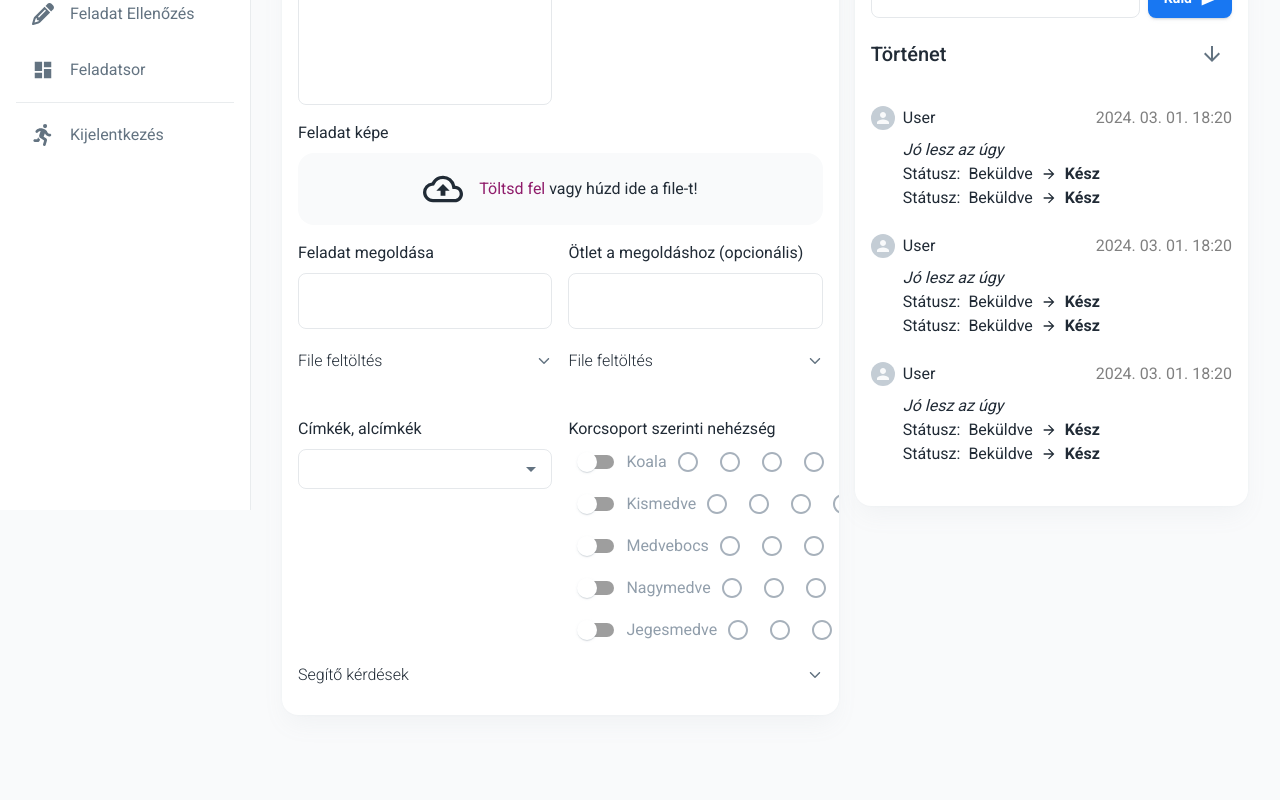
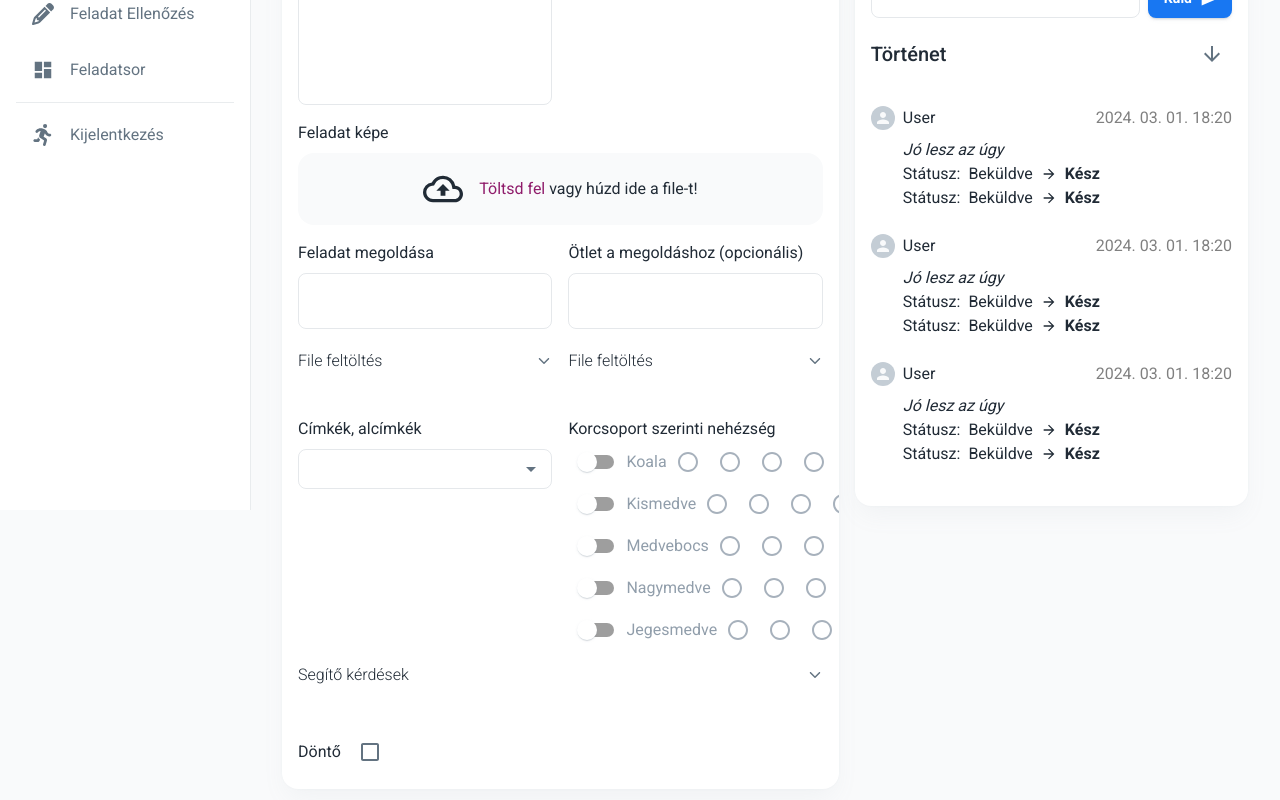
Before and after one commit to mok-it/feladatsor-frontend, a React (Vite) app: page /exercise/1 in a window 1280 px wide. Shown: the part 290-1090 px from the top of the page. Built offline with nearby package versions, Linux system fonts and the light colour scheme.

Commit message:
feat: ProfileCard

```diff
--- a/src/pages/ExerciseDetails.tsx
+++ b/src/pages/ExerciseDetails.tsx
@@ -7,6 +7,7 @@ import ExerciseFields from "@/pages/createExercise/ExerciseFields";
 import {
   Button,
   Card,
+  Checkbox,
   Grid,
   IconButton,
   MenuItem,
@@ -93,6 +94,12 @@ const ExerciseDetails: FC = () => {
               >
                 <ExerciseFields />
               </Formik>
+            </Box>
+            <Box p={2}>
+              <Stack direction={"row"} gap={1} alignItems={"center"}>
+                <Typography>Döntő</Typography>
+                <Checkbox />
+              </Stack>
             </Box>
           </Card>
         </Grid>
```
